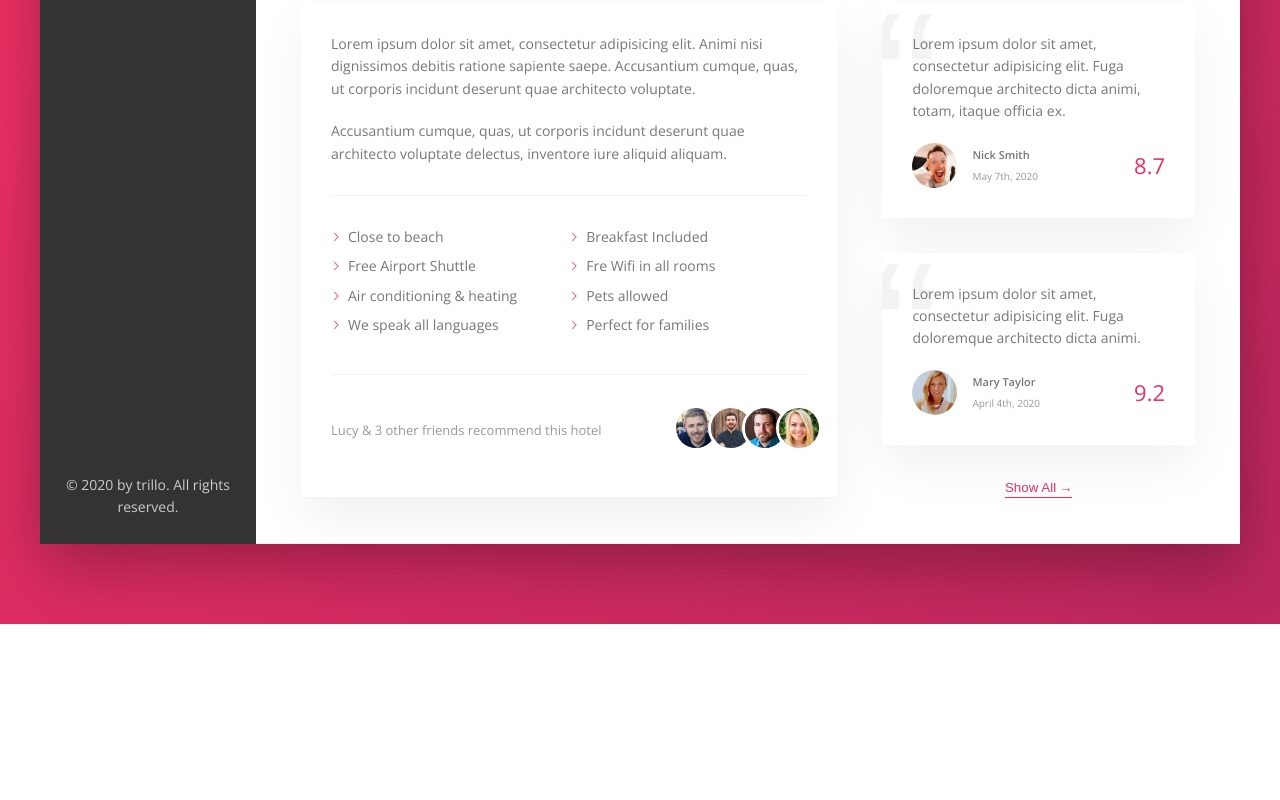
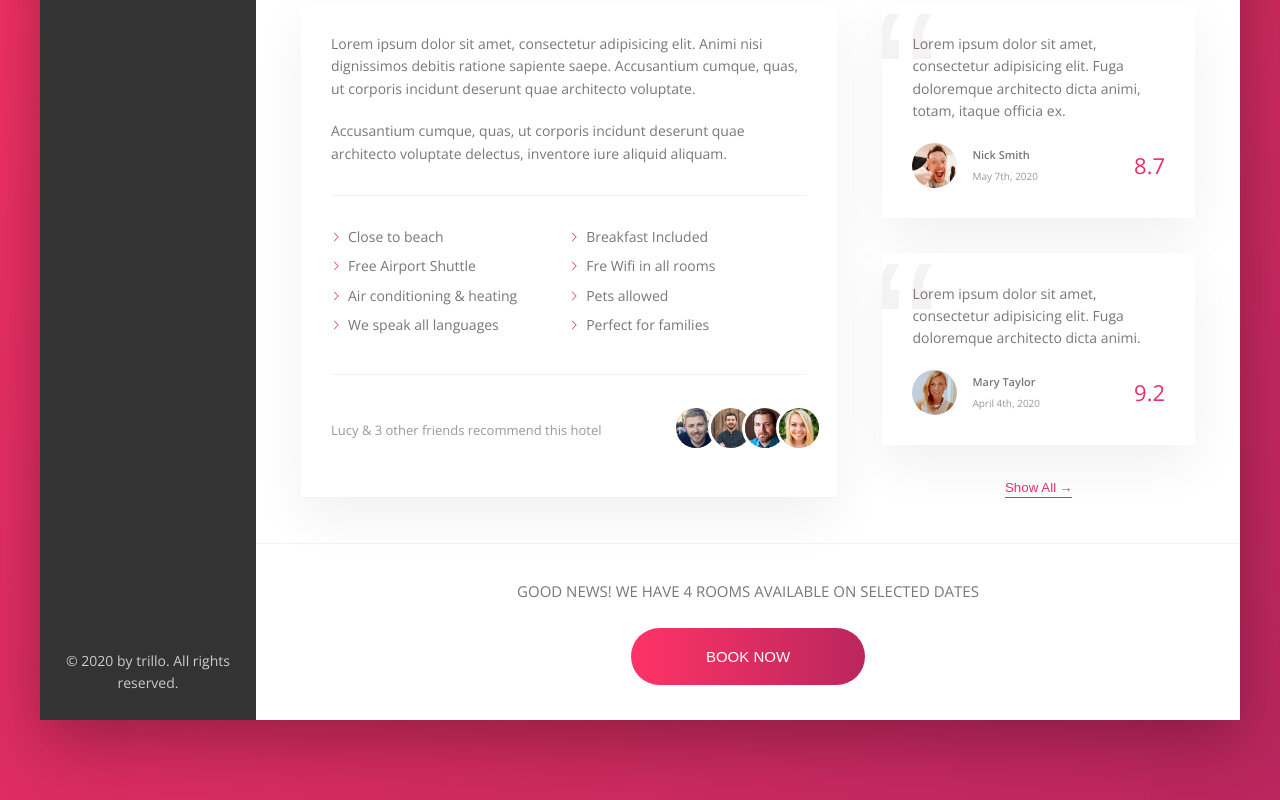
Before and after one commit to raja4net/trillo, a website: page index.html in a window 1280 px wide. Shown: the part 644-1444 px from the top of the page. Before the commit the page ends 1268 px from the top, so only its background shows below. Drawn offline with nearby package versions, Linux system fonts and the light colour scheme.

Commit message:
CTA section done

```diff
--- a/index.html
+++ b/index.html
@@ -23,6 +23,7 @@
                     </svg>
                 </button>
             </form>
+
             <nav class="user-nav">
                 <div class="user-nav__icon-box">
                     <svg class="user-nav__icon">
@@ -43,6 +44,7 @@
             </nav>
 
             </header>
+
             <div class="content">
                 <nav class="sidebar">
 
@@ -81,6 +83,7 @@
                         &copy; 2020 by trillo. All rights reserved.
                     </div>
                 </nav>
+
                 <main class="hotel-view">
                     <div class="gallery">
                         <figure class="gallery__item">
@@ -185,11 +188,15 @@
                                 </figure>
                                 <button class="btn-inline">Show All<span>&rarr;</span></button>
                             </figure>
-
-
-                    </div>
+                        </div>
+                        <div class="cta">
+                            <h2 class="cta__book-now">Good News! We have 4 rooms available on selected dates</h2>
+                            <button class="btn">
+                                <span class="btn__visible">Book Now</span>
+                                <span class="btn__invisible">Only 4 Rooms Left</span>
+                            </button>
+                        </div>
                 </main>
-
             </div>
         </div>
     </body>
--- a/sass/_components.scss
+++ b/sass/_components.scss
@@ -432,3 +432,59 @@
         z-index:1;
     }
 }
+
+.cta {
+margin: 3.5rem 0;
+text-align: center;
+
+
+    &__book-now {
+        font-size: 1.5rem;
+        font-weight: 300;
+        text-transform: uppercase;
+        margin-bottom: 2.5rem;
+
+    }
+}
+
+.btn {
+    font-size: 1.5rem;
+    font-weight: 300;
+    text-transform: uppercase;
+    border-radius: 100px;
+    border: none;
+    background-image: linear-gradient(to right, var(--color-primary-light), var(--color-primary-dark));
+    color:white;
+    overflow: hidden;
+    position: relative;
+    cursor: pointer;
+
+    & > * {
+        display: inline-block;
+        width:100%;
+        height:100%;
+        transition: all 0.2s;
+    }
+
+    &__visible {
+        padding: 2.0rem 7.5rem;
+    }
+
+    &__invisible {
+        padding: 2.0rem;
+        top:-100%;
+        left:0;
+        position: absolute;
+    }
+
+    &:hover &__visible {
+        transform: translateY(100%);
+    }
+    &:hover &__invisible {
+        top:0;
+    }
+    &:focus {
+        outline: none;
+        animation: pulsating 1s infinite;
+    }
+}
```
Also changed, not shown: css/style.css.
